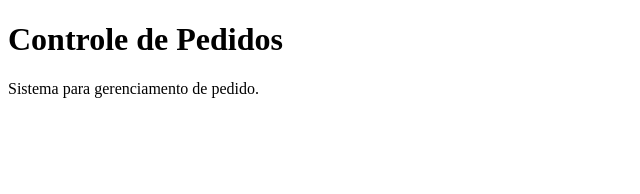
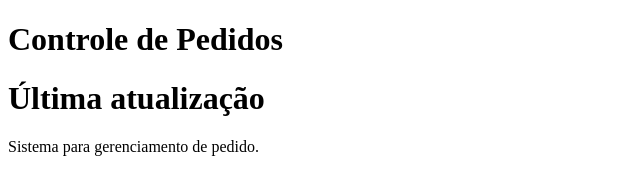
Before and after one commit to pedro46092-eng/Controle-de-pedidos, a plain HTML site: page index.html in a window 1280 px wide. Shown: the whole page, without its empty margins (0-640 px from the left). Drawn offline with Linux system fonts and the light colour scheme.

Commit message:
Add 'Última atualização' heading to index.html

```diff
--- a/index.html
+++ b/index.html
@@ -7,7 +7,7 @@
 
 <body>
 <h1>Controle de Pedidos</h1>
-
+<h1>Última atualização</h1>
 <p>Sistema para gerenciamento de pedido.</p>
 </body>
 </html>
```
